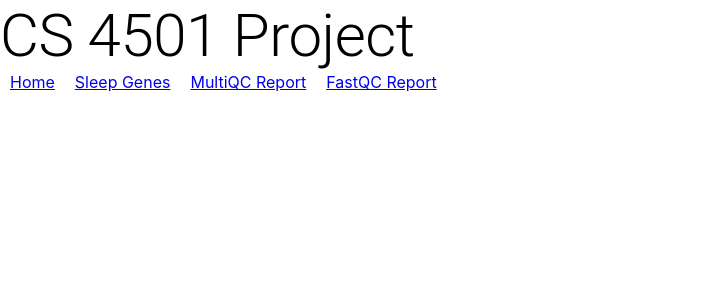
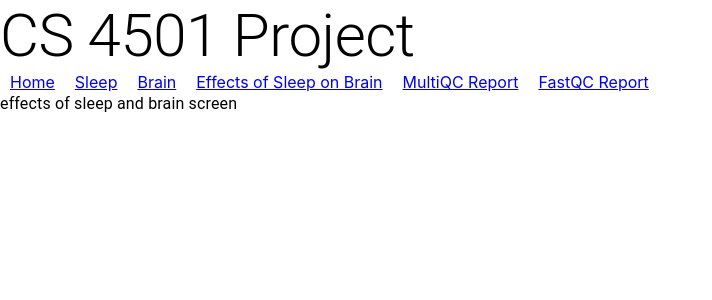
Before and after one commit to johnny-yang-4102/cs_4501_sleep_brain, a React (Create React App) app: page /sleep_brain_effects in a window 1280 px wide. Shown: the top 300 px of the page, without its empty margins (0-712 px from the left). Built offline with nearby package versions, Linux system fonts and the light colour scheme; the HTML template or start-up script is replaced by a standard one.

Commit message:
Reorganize website pages

```diff
--- a/public/index.html
+++ b/public/index.html
@@ -24,7 +24,7 @@
       work correctly both with client-side routing and a non-root public URL.
       Learn how to configure a non-root public URL by running `npm run build`.
     -->
-    <title>React App</title>
+    <title>Connection between Sleep and Brain  </title>
   </head>
   <body>
     <noscript>You need to enable JavaScript to run this app.</noscript>
--- a/src/App.js
+++ b/src/App.js
@@ -1,6 +1,6 @@
 import './App.css';
 
-import ScreenSleepGenes from './screens/ScreenSleepGenes';
+import ScreenSleep from './screens/ScreenSleep';
 import ScreenIntro from './screens/ScreenIntro';
 import { Typography } from '@mui/material';
 
@@ -8,6 +8,8 @@ import {
   BrowserRouter as Router,
   Routes, Route, Link
 } from "react-router-dom"
+import ScreenBrain from './screens/ScreenBrain';
+import ScreenSleepBrainEffects from './screens/ScreenSleepBrainEffects';
 
 
 function App() {
@@ -33,14 +35,18 @@ function App() {
 
         <div>
           <Link style={padding} to="/">Home</Link>
-          <Link style={padding} to="/sleep_genes">Sleep Genes</Link>
+          <Link style={padding} to="/sleep">Sleep</Link>
+          <Link style={padding} to="/brain">Brain</Link>
+          <Link style={padding} to="/sleep_brain_effects">Effects of Sleep on Brain</Link>
           <a style={padding}  href="multiqc_report.html">MultiQC Report</a>
           <a style={padding}  href="SRR10139762_2_val_2_fastqc.html">FastQC Report</a>
         </div>
 
         <Routes>
           <Route path="/" element={<ScreenIntro />} />
-          <Route path="/sleep_genes" element={<ScreenSleepGenes />} />
+          <Route path="/brain" element={<ScreenBrain />} />
+          <Route path="/sleep" element={<ScreenSleep />} />
+          <Route path="/sleep_brain_effects" element={<ScreenSleepBrainEffects />} />
         </Routes>
 
       </Router>
--- /dev/null
+++ b/src/screens/ScreenBrain.js
@@ -0,0 +1,53 @@
+import { Stack } from "@mui/system";
+import { Divider, Grid, Typography } from "@mui/material";
+
+import Image from "mui-image";
+
+//Need to import all of your pictures before using
+import picBrain from '../images/brain.png'
+import picGlial from '../images/glial.webp'
+import picNeuron from '../images/neuron-structure.jpeg'
+
+const ScreenBrain = () => {
+
+
+    return (
+        <Stack spacing={4} direction="column" justifyContent="center" alignItems="center" marginLeft={30} marginRight={30}>
+            <Grid item xs={12}>
+                <Typography variant="h4" > What is the Function of the Brain?</Typography>
+            </Grid>
+
+
+
+
+            <Grid container direction="column" xs={12} >
+                <Grid item >
+                    <Typography variant="body1" >The brain is a massive parallel, distributed control system that attempts to maintain certain metabolic variables within acceptable bounds in the body while fulfilling a procreative mission. More concretely, brains maintain homeostasis, motivation, learning and memory, and sleep. The brain also needs to do this while responding to a variety of unpredictable circumstances internal and external to the body!
+                    </Typography>
+                </Grid>
+
+                {/* TODO - add spacing  */}
+                <Divider/>
+
+                <Grid container direction="column" item xs={12} >
+                    <Typography variant="body1" >In the animal kingdom, different types of organisms have varying nervous systems to house their brain. Invertebrates tend to contain distributed systems (i.e octopi with 9 brains, jelly fishes with “nerve nets”) while vertebrates yield more centralized and specialized systems. Vertebrates all share a basic structure of a central nervous system (CNS) containing a brain and spinal cord connected to a peripheral nervous system (PNS) made up of peripheral sensory and motor nerves.
+                    </Typography>
+                </Grid>
+            </Grid>
+
+            {/* figure for human brain */}
+            <Grid item xs={12} >
+                <Image src={picBrain} height="75%" width="75%" />
+            </Grid>
+
+            {/* figure for mouse brain */}
+
+
+
+        </Stack>
+
+
+    )
+}
+
+export default ScreenBrain;
--- a/src/screens/ScreenSleepGenes.js
+++ b/src/screens/ScreenSleep.js
@@ -3,7 +3,7 @@ import { Typography } from "@mui/material";
 import React from "react";
 
 
-const ScreenSleepGenes = () => {
+const ScreenSleep = () => {
 
     return (
         <div>
@@ -12,4 +12,4 @@ const ScreenSleepGenes = () => {
     )
 }
 
-export default ScreenSleepGenes;
+export default ScreenSleep;
--- /dev/null
+++ b/src/screens/ScreenSleepBrainEffects.js
@@ -0,0 +1,15 @@
+
+import { Typography } from "@mui/material";
+import React from "react";
+
+
+const ScreenSleepBrainEffects = () => {
+
+    return (
+        <div>
+            <Typography>effects of sleep and brain screen</Typography>
+        </div>
+    )
+}
+
+export default ScreenSleepBrainEffects;
```
